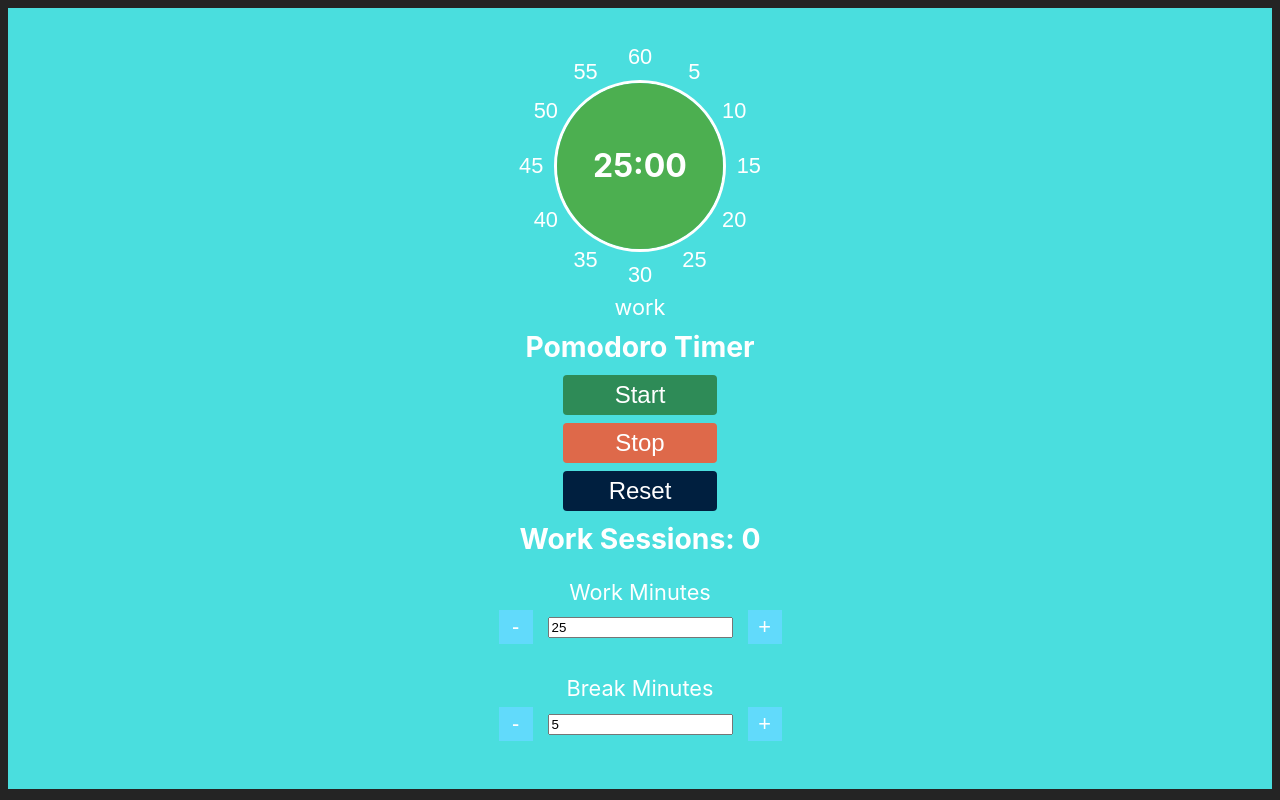
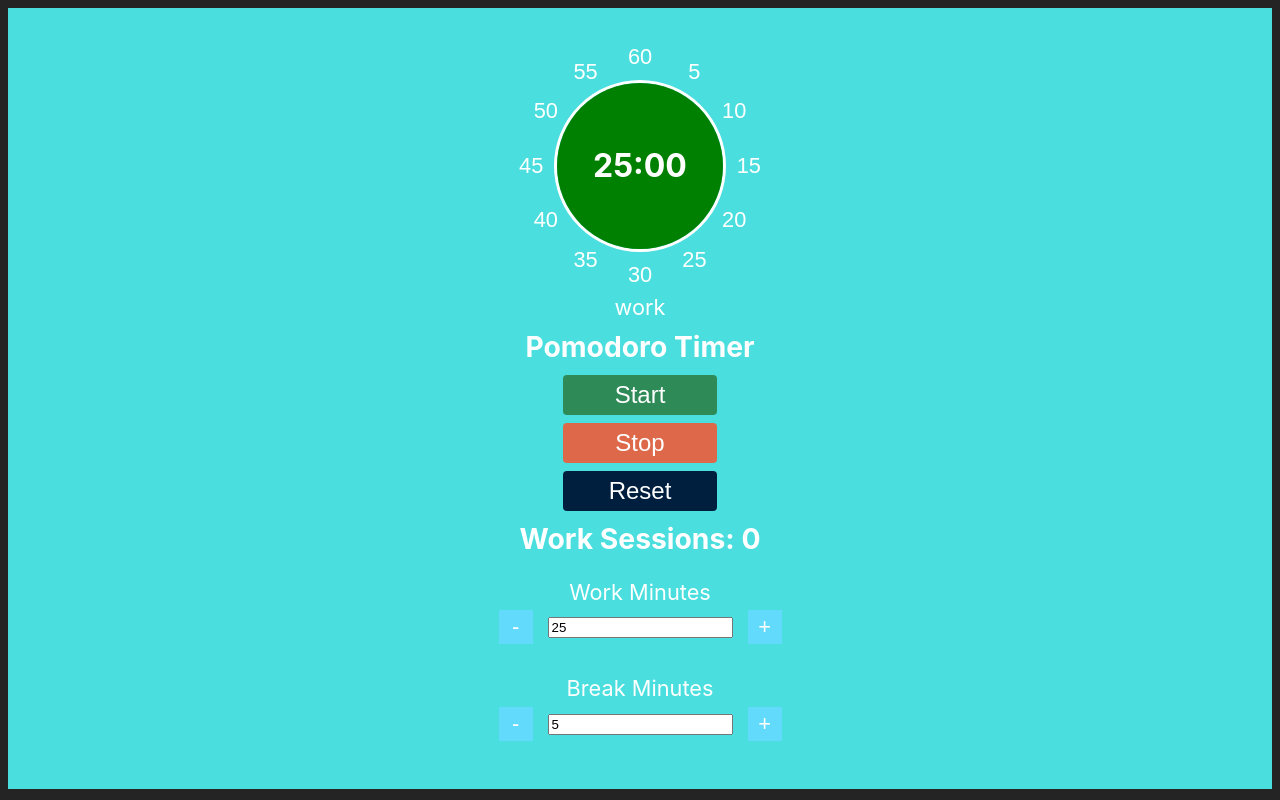
Before and after one commit to MrJanHorak/pomodoro-timer, a React (Vite) app: page / in a window 1280 px wide. Built offline with nearby package versions, Linux system fonts and the light colour scheme.

Commit message:
fix countdown circle color

```diff
--- a/src/App.css
+++ b/src/App.css
@@ -66,7 +66,7 @@ label {
 }
 
 .countdown {
-  animation: countdown 60s linear infinite;
+  /* animation: countdown 60s linear infinite; */
   font-size: 5vh;
 }
 
@@ -98,7 +98,7 @@ label {
   width: 13vw;
   height: 13vw;
   border-radius: 50%;
-  background-color: #4caf50;
+  /* background-color: #4caf50; */
 }
 
 .time-display {
--- a/src/App.tsx
+++ b/src/App.tsx
@@ -37,10 +37,10 @@ function App() {
   const [userWorkMinutes, setUserWorkMinutes] = useState(25);
   const [userBreakMinutes, setUserBreakMinutes] = useState(5);
   const [totalSeconds, setTotalSeconds] = useState(userWorkMinutes * 60);
-  const [backgroundStyle, setBackgroundStyle] = useState({});
+  // const [backgroundStyle, setBackgroundStyle] = useState({});
   const [textColor, setTextColor] = useState('#000');
   const [sessionCounter, setSessionCounter] = useState(0);
-
+  // let circleColor = 'green';
   const switchTimer = () => {
     setIsWorkTime((prevIsWorkTime) => {
       const newIsWorkTime = !prevIsWorkTime;
@@ -79,7 +79,7 @@ function App() {
   );
 
   const audio = new Audio(beepingSound);
-
+  const circleColor = phase === 'work' ? 'green' : 'yellow';
   const playSound = () => {
     audio.play();
   };
@@ -156,17 +156,16 @@ function App() {
   };
 
   useEffect(() => {
-    const circleColor = phase === 'work' ? 'green' : 'yellow';
     const faviconColor = phase === 'work' ? 'red' : 'yellow';
     const progress =
       (userWorkMinutes * 60 - (minutes * 60 + seconds)) /
       (userWorkMinutes * 60);
-    const countdownElement = document.querySelector(
-      '.countdown'
-    ) as HTMLElement;
-    if (countdownElement) {
-      countdownElement.style.animationDuration = `${userWorkMinutes * 60}s`;
-    }
+    // const countdownElement = document.querySelector(
+    //   '.countdown'
+    // ) as HTMLElement;
+    // if (countdownElement) {
+    //   countdownElement.style.animationDuration = `${userWorkMinutes * 60}s`;
+    // }
     setDisplayTime(
       `${minutes.toString().padStart(2, '0')}:${seconds
         .toString()
@@ -222,7 +221,11 @@ function App() {
             )}
           </div>
           <div
-            className={`countdown-circle ${isRunning ? 'countdown' : ''}`}
+            style={{
+              backgroundColor: circleColor,
+              animation: isRunning ? `countdown ${totalSeconds}s linear infinite` : 'none',
+            }}
+            className={`countdown-circle countdown`}
           ></div>
           <div className='time-display'>{displayTime}</div>
         </div>
```
